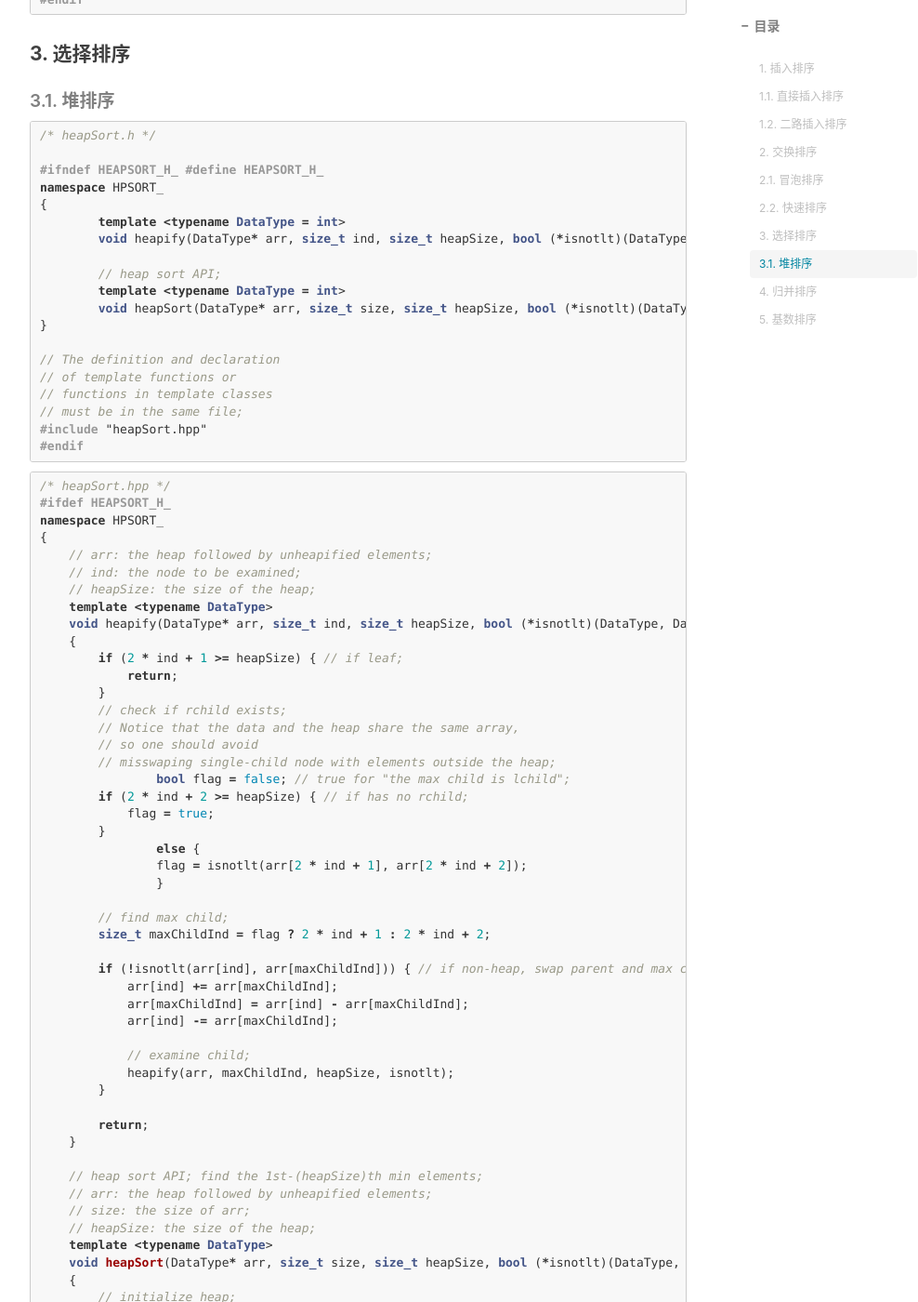
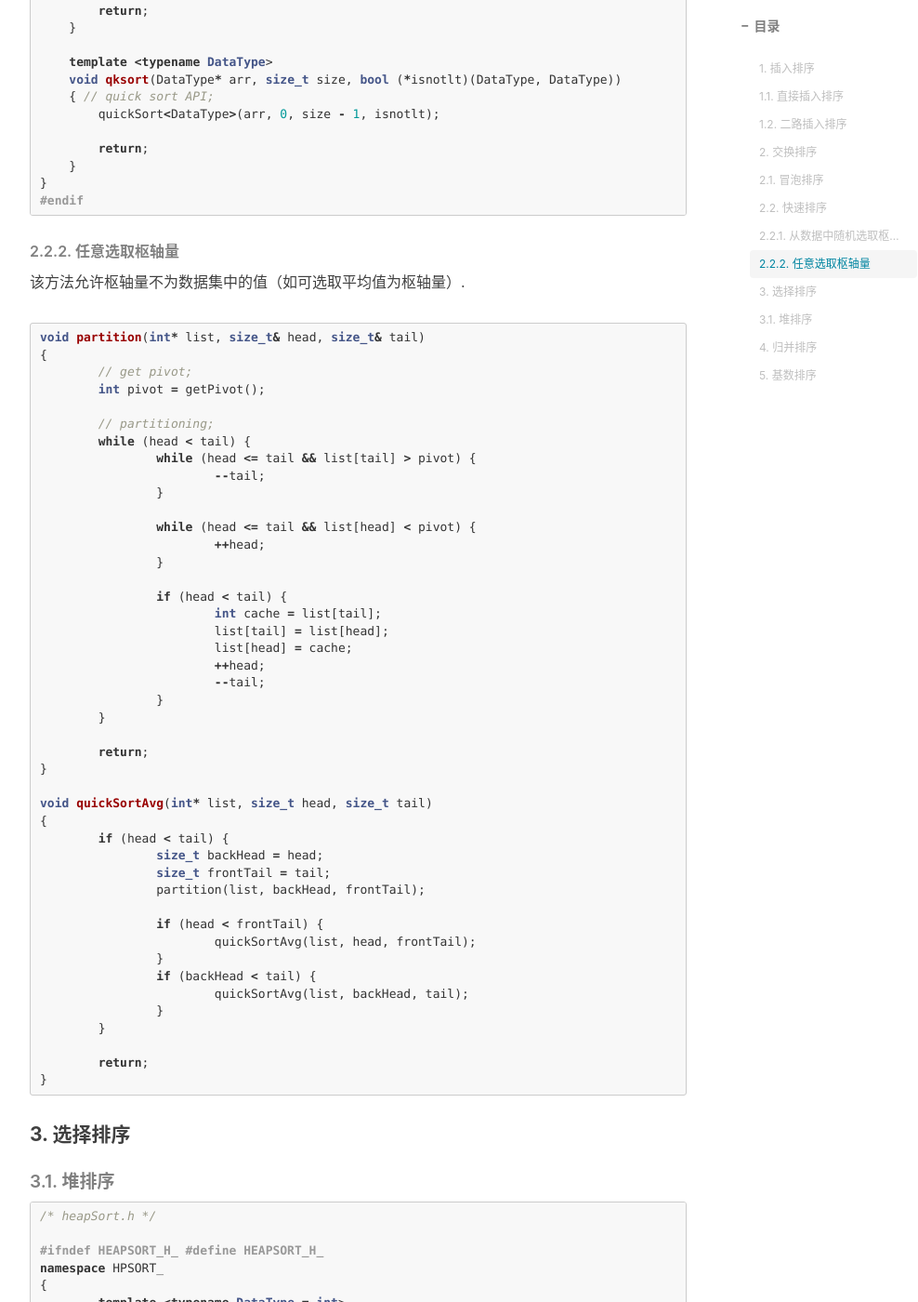
Before and after one commit to Eicmlye/Eicmlye.github.io, a Jekyll site: the page built from _posts/2022-08-02-sorting-algo.md, in a window 1280 px wide and 1400 px high, scrolled down 3953 px. Shown: the whole window at 93% size, without its empty margins (233-1221 px from the left). Built offline with Jekyll 4.4.1, drawn with Linux system fonts in a browser that asks for light colours; nearby versions of some CDN libraries; comment, search, counter and statistics services are not loaded; some of the changed text lies outside the part shown.

Commit message:
modif. file structure, add qksort new type

````diff
--- a/_posts/2022-08-02-sorting-algo.md
+++ b/_posts/2022-08-02-sorting-algo.md
@@ -118,6 +118,12 @@ void bubbleSort(int* list, size_t size)
 
 ##### 2.2. 快速排序
 
+###### 2.2.1. 从数据中随机选取枢轴量
+
+该方法要求枢轴量必须为数据集中已存在的量, 因为递归的依据是每次划分将枢轴量放到正确的位置上.
+
+**注意**: 由于快排的不稳定性, 实际业务使用随机枢轴量容易导致 bug 无法复现的问题, 可以考虑三点取中或九点取中.
+
 ```cpp
 /* qkSort.h */
 
@@ -207,6 +213,57 @@ namespace QKSORT_
     }
 }
 #endif
+```
+
+###### 2.2.2. 任意选取枢轴量
+
+该方法允许枢轴量不为数据集中的值（如可选取平均值为枢轴量）.
+
+```cpp
+void partition(int* list, size_t& head, size_t& tail)
+{
+	// get pivot;
+	int pivot = getPivot();
+
+	// partitioning;
+	while (head < tail) {
+		while (head <= tail && list[tail] > pivot) {
+			--tail;
+		}
+
+		while (head <= tail && list[head] < pivot) {
+			++head;
+		}
+
+		if (head < tail) {
+			int cache = list[tail];
+			list[tail] = list[head];
+			list[head] = cache;
+			++head;
+			--tail;
+		}
+	}
+
+	return;
+}
+
+void quickSortAvg(int* list, size_t head, size_t tail)
+{
+	if (head < tail) {
+		size_t backHead = head;
+		size_t frontTail = tail;
+		partition(list, backHead, frontTail);
+
+		if (head < frontTail) {
+			quickSortAvg(list, head, frontTail);
+		}
+		if (backHead < tail) {
+			quickSortAvg(list, backHead, tail);
+		}
+	}
+
+	return;
+}
 ```
 
 #### 3. 选择排序
````
Also changed, not shown: other parts of _posts/2022-08-02-sorting-algo.md (+1 -1 lines).
